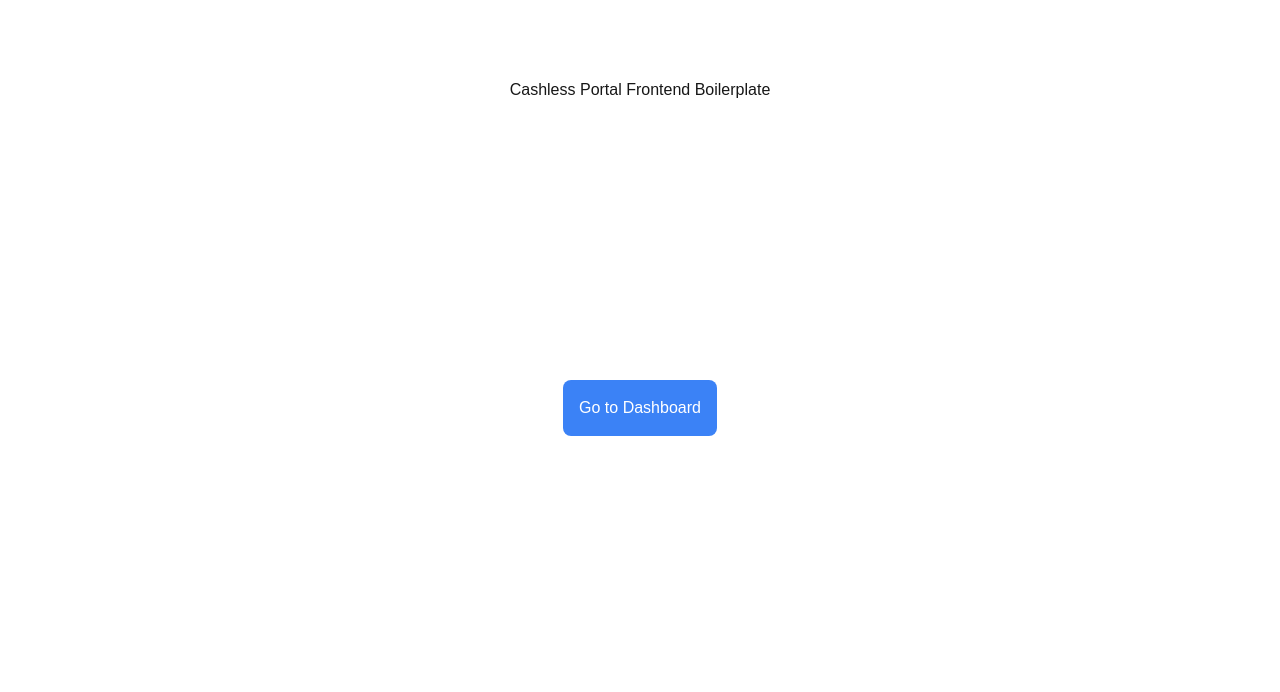
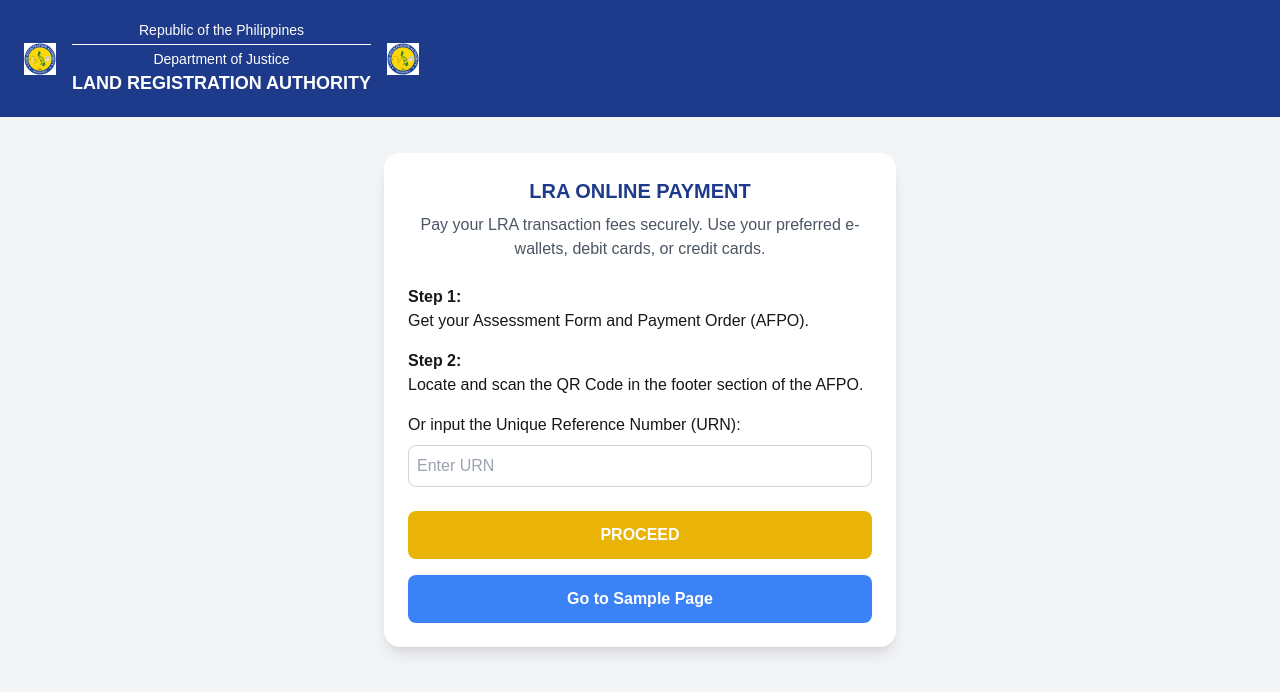
Before and after one commit to kobekobe0/cashless, a Next.js app: page / in a window 1280 px wide. Shown: the top 692 px of the page. Built offline with nearby package versions, Linux system fonts and the light colour scheme.

Commit message:
Created Header for the page     - Made persistent by coding i in the layout.js     - Created placeholder sample for the landing page in the page.js (subject for change) Added icons folder inside the public folder     - Added LAR Logo.jpg

```diff
--- a/app/layout.js
+++ b/app/layout.js
@@ -1,11 +1,36 @@
 import { TanstackProvider } from "@/components/providers/tanstack-provider";
+import Image from "next/image";
 import "./globals.css";
+
 export default function RootLayout({ children }) {
-
   return (
     <html>
       <body>
         <TanstackProvider>
+          {/* Persistent Header (Now applied to all pages) */}
+          <div className="bg-blue-900 text-white w-full py-5 absolute top-0 left-0 flex items-center px-6">
+            <div className="flex items-center space-x-4">
+              {/* Left Logo */}
+              {/* Replace the right logo as needed
+                  Icon placeholder is located in public > icons > placeholder.png */}
+              <Image src="/icons/LAR Logo.jpg" alt="Left Icon" width={32} height={32} />
+
+              {/* Centered Text (Now Multi-Line) */}
+              <div className="text-center">
+                <span className="block text-sm">Republic of the Philippines</span>
+                <hr className="border-t border-white my-1" /> {/* The line separator */}
+                <span className="block text-sm">Department of Justice</span>
+                <span className="block text-lg font-bold">LAND REGISTRATION AUTHORITY</span>
+              </div>
+
+              {/* Right Logo */}
+              {/* Replace the right logo as needed
+                  Icon placeholder is located in public > icons > placeholder.png */}
+              <Image src="/icons/LAR Logo.jpg" alt="Right Icon" width={32} height={32} />
+            </div>
+          </div>
+
+          {/* Render the actual page content */}
           {children}
         </TanstackProvider>
       </body>
--- a/app/page.js
+++ b/app/page.js
@@ -1,14 +1,55 @@
-import Link from "next/link";
+"use client";
+import { useState } from "react";
+import Image from "next/image";
+import { useRouter } from "next/navigation"; // ✅ Import Next.js Router
 
 export default function Home() {
+  const [urn, setUrn] = useState("");
+  const router = useRouter(); // Initialize Router
+
   return (
-    <div className="grid grid-rows-[20px_1fr_20px] items-center justify-items-center min-h-screen p-8 pb-20 gap-16 sm:p-20 font-[family-name:var(--font-geist-sans)]">
-      <h1>Cashless Portal Frontend Boilerplate</h1>
-      <Link href="/dashboard">
-        <button className="p-4 mt-4 text-white bg-blue-500 rounded-lg">
-          Go to Dashboard
+    <div className="min-h-screen flex flex-col items-center justify-center bg-gray-100 p-6">
+
+      {/* Card Section */}
+      <div className="bg-white shadow-lg rounded-2xl p-6 max-w-lg w-full text-center">
+        <h2 className="text-xl font-bold text-blue-900">LRA ONLINE PAYMENT</h2>
+        <p className="mt-2 text-gray-600">
+          Pay your LRA transaction fees securely. Use your preferred e-wallets,
+          debit cards, or credit cards.
+        </p>
+
+        {/* Steps */}
+        <div className="mt-6 text-left">
+          <p className="font-semibold">Step 1:</p>
+          <p>Get your Assessment Form and Payment Order (AFPO).</p>
+
+          <p className="mt-4 font-semibold">Step 2:</p>
+          <p>Locate and scan the QR Code in the footer section of the AFPO.</p>
+
+          <p className="mt-4">Or input the Unique Reference Number (URN):</p>
+          <input
+            type="text"
+            value={urn}
+            onChange={(e) => setUrn(e.target.value)}
+            className="w-full mt-2 p-2 border border-gray-300 rounded-lg"
+            placeholder="Enter URN"
+          />
+        </div>
+
+        {/* Proceed Button */}
+        <button className="w-full mt-6 p-3 bg-yellow-500 text-white font-semibold rounded-lg hover:bg-yellow-600">
+          PROCEED
         </button>
-      </Link>
+
+        {/* New Button - Navigate to SamplePage.js */}
+        <button
+          onClick={() => router.push("/SamplePages")} // ✅ Now it works!
+          className="w-full mt-4 p-3 bg-blue-500 text-white font-semibold rounded-lg hover:bg-blue-600"
+        >
+          Go to Sample Page
+        </button>
+
+      </div>
     </div>
   );
 }
```
Also changed, not shown: public/icons/LAR Logo.jpg (added).
